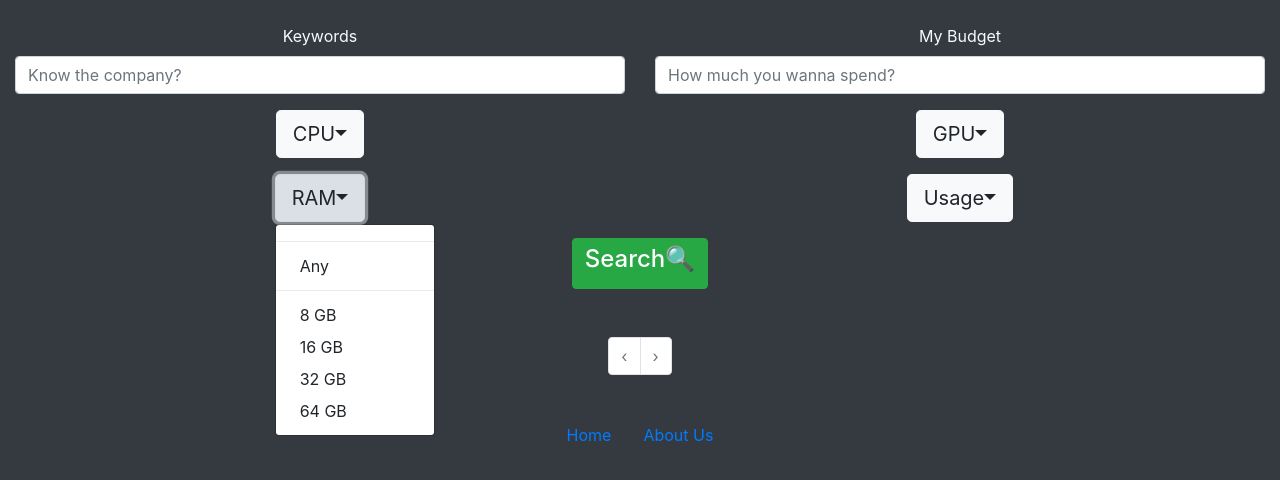
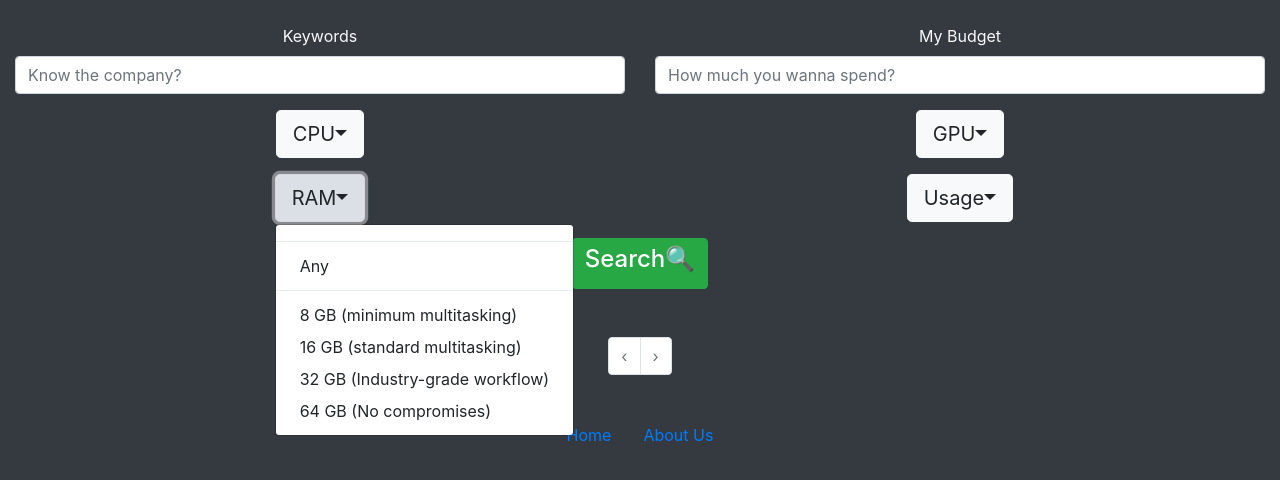
Before and after one commit to alanngo/value-laptop-frontend, a React (Create React App) app: page /laptops in a window 1280 px wide. Both pictures are taken after a click on the button "RAM". Shown: the top 480 px of the page. Built offline with nearby package versions, Linux system fonts and the light colour scheme.

Commit message:
ram messages

```diff
--- a/src/components/FindLaptop/FindLaptop.js
+++ b/src/components/FindLaptop/FindLaptop.js
@@ -31,6 +31,14 @@ const USE_TYPE = (elem) =>
   "High-end usage": "workstation"
 })[elem]
 
+const WORKLOAD = (ram) =>
+({
+  8:"minimum multitasking",
+  16: "standard multitasking",
+  32:"Industry-grade workflow",
+  64:"No compromises"
+})[ram]
+
 //laptop parts
 const INTEL = ["i5", "i7", "i9", "xeon"]
 const RYZEN = ["Ryzen 5", "Ryzen 7", "Ryzen 9"]
@@ -38,12 +46,7 @@ const NVIDIA = ["MX", "1050", "1650", "1060",  "1660", "2060", "1070",  "2070",
 const AMD = ["vega", "560"]
 const RAM = [8, 16, 32, 64]
 const USAGE = ["School/Office", "I'm a gamer", "High-end usage"]
-
-class FindLaptop extends Component
-{
-
-  state =
-	{
+const DEFAULT_STATE=	{
   criteria:
   {
     name: STRING_SEARCH('.*'),
@@ -66,11 +69,19 @@ class FindLaptop extends Component
   curr: 1
 }
 
+class FindLaptop extends Component
+{
+  state = DEFAULT_STATE
+
   changeValue = (key, value)=> this.setState({[`${key}`]: value})
 
   handleClick = (e) =>
   {
     e.preventDefault()
+
+    // reset every time
+    this.setState(DEFAULT_STATE)
+
     this.setState({searchCount: 1})
     this.setState({clicked: true})
     const URL = `https://value-laptop-backend.herokuapp.com/laptop/`
@@ -248,7 +259,7 @@ class FindLaptop extends Component
             <Dropdown.Divider />
               <Dropdown.Item eventKey={1024} onClick={() => this.changeValue("dropDownRAM", "All RAM")}>Any</Dropdown.Item>
               <Dropdown.Divider />
-              {RAM.map(elem =><Dropdown.Item eventKey={elem} onClick={() => this.changeValue("dropDownRAM",`${elem} GB`)}>{elem} GB</Dropdown.Item>)}
+              {RAM.map(elem =><Dropdown.Item eventKey={elem} onClick={() => this.changeValue("dropDownRAM",`${elem} GB`)}>{elem} GB ({WORKLOAD(elem)})</Dropdown.Item>)}
             </Dropdown.Menu>
             </Dropdown>
           </Col>
@@ -303,6 +314,7 @@ class FindLaptop extends Component
 
   }
 
+  // pagination
   getPageNumbers()
   {
     let ret = []
@@ -313,13 +325,7 @@ class FindLaptop extends Component
   getPageInterval(page)
   {
     let ret = []
-    // switch(page)
-    // {
-    //   case (1): return {first: 0, last: 9} // inc, exc
-    //   case (2): return {first: 9, last: 18}
-    //   case (2): return {first: 18, last: 27}
-    //   // first: (page - 1) * page  page + 8
-    // }
+
     let a = 0;
     let b = 9;
     for (let i =1; i<=page; i++)
@@ -398,12 +404,11 @@ class FindLaptop extends Component
           </div>
     )
   }
+
   render()
   {
     return (
       <div className="FindLaptop">
-
-
         {this.renderForm()}
         <br/>
         {this.conditionalDisplay()}
```
Lines whose indentation alone changed are shown as unchanged.
